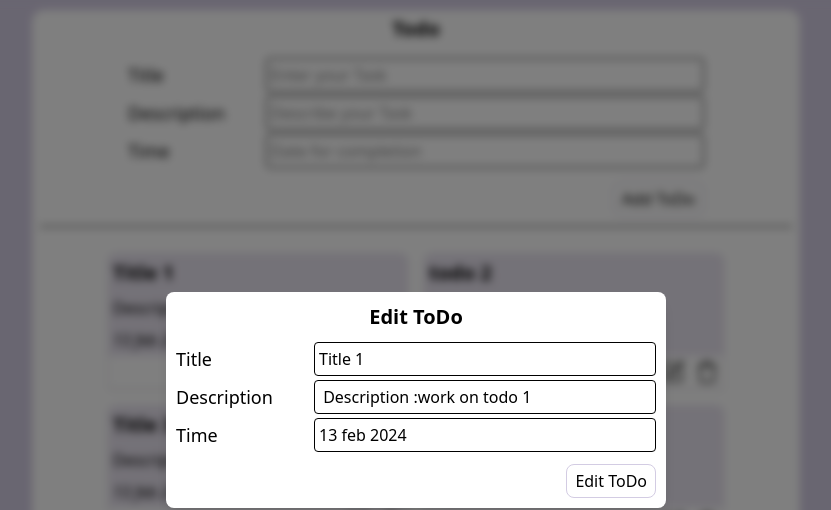
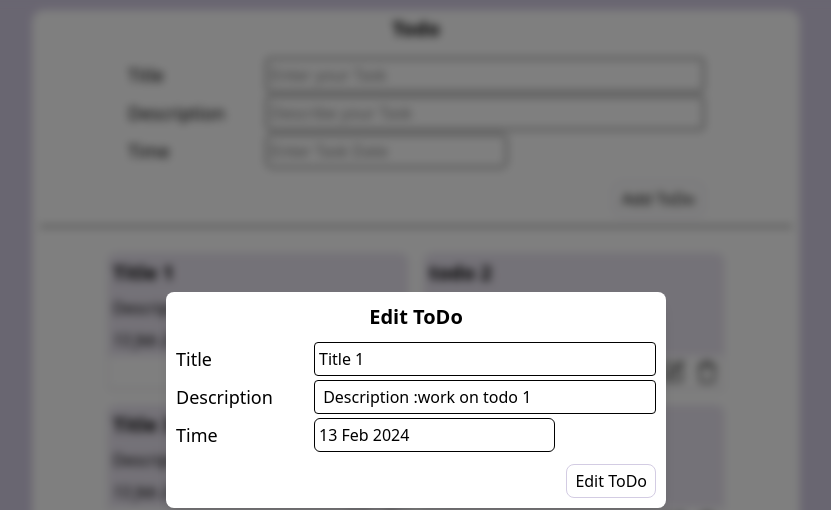
Before and after one commit to zeidkazi/todo_assignment, a React (Vite) app: page / in a window 1280 px wide. Both pictures are taken after a click on the button 581 px from the left and 372 px from the top of the page. Shown: the top 510 px of the page, without its empty margins (224-1055 px from the left). Built offline with nearby package versions, Linux system fonts and the light colour scheme; data requests are answered from the project's data file.

Commit message:
Add: react date picker for dates

```diff
--- a/src/components/AddTodo.tsx
+++ b/src/components/AddTodo.tsx
@@ -1,13 +1,15 @@
 import { yupResolver } from "@hookform/resolvers/yup";
-import { useForm } from "react-hook-form";
+import { Controller, useForm } from "react-hook-form";
 import * as yup from "yup";
 import { addTodo } from "../api/api";
 import { useMutation, useQueryClient } from "@tanstack/react-query";
+import DatePicker from "react-datepicker";
+import "react-datepicker/dist/react-datepicker.css";
 
 export const formSchema = yup.object().shape({
   title: yup.string().required("Title required"),
   description: yup.string().required("Description required"),
-  time: yup.date().required("Time required"),
+  time: yup.date().nullable().required("Time required"),
 });
 
 const AddTodo = () => {
@@ -15,6 +17,7 @@ const AddTodo = () => {
     register,
     handleSubmit,
     reset,
+    control,
     formState: { errors },
   } = useForm({ resolver: yupResolver(formSchema) });
 
@@ -47,7 +50,7 @@ const AddTodo = () => {
               {...register("title")}
               className={`w-full outline-none border rounded p-xs ${
                 errors?.title
-                  ? "focus:border-red-500"
+                  ? "border-red-500"
                   : "focus:border-background"
               }`}
             />
@@ -69,7 +72,7 @@ const AddTodo = () => {
               {...register("description")}
               className={`w-full outline-none border rounded p-xs ${
                 errors?.description
-                  ? "focus:border-red-500"
+                  ? "border-red-500"
                   : "focus:border-background"
               }`}
             />
@@ -86,16 +89,23 @@ const AddTodo = () => {
             Time
           </label>
           <div className="grow">
-            <input
-              type="text"
-              id="time"
-              placeholder="Date for completion"
-              {...register("time")}
-              className={`w-full outline-none border rounded p-xs ${
-                errors?.time
-                  ? "focus:border-red-500"
-                  : "focus:border-background"
-              }`}
+            <Controller
+              name="time"
+              control={control}
+              render={({ field }) => (
+                <DatePicker
+                  selected={field.value}
+                  onChange={(date) => field.onChange(date)}
+                  className={`w-full p-xs border rounded-md outline-none ${
+                    errors.time
+                      ? "border-red-500"
+                      : "focus:border-background"
+                  }`}
+                  placeholderText="Enter Task Date"
+                  dateFormat="dd MMM yyyy"
+                  minDate={new Date()}
+                />
+              )}
             />
             {errors && errors.time ? (
               <p className="text-xs text-red-500">{errors.time?.message}</p>
--- a/src/components/EditModal.tsx
+++ b/src/components/EditModal.tsx
@@ -1,14 +1,16 @@
-import { useForm } from "react-hook-form";
+import { Controller, useForm } from "react-hook-form";
 import { EditModalProps } from "../types";
 import { yupResolver } from "@hookform/resolvers/yup";
 import { formSchema } from "./AddTodo";
 import { useMutation, useQueryClient } from "@tanstack/react-query";
 import { editTodo } from "../api/api";
+import DatePicker from "react-datepicker";
 
 const EditModal = ({ setClose, todo }: EditModalProps) => {
   const {
     register,
     handleSubmit,
+    control,
     formState: { errors },
   } = useForm({
     resolver: yupResolver(formSchema),
@@ -77,15 +79,23 @@ const EditModal = ({ setClose, todo }: EditModalProps) => {
             <label htmlFor="title" className="w-32 text-base md:text-large">
               Time
             </label>
-            <input
-              type="text"
-              id="time"
-              {...register("time")}
-              className={`grow outline-none border rounded p-xs ${
-                errors?.time
-                  ? "focus:border-red-500"
-                  : "focus:border-background"
-              }`}
+            <Controller
+              name="time"
+              control={control}
+              render={({ field }) => (
+                <DatePicker
+                  selected={field.value}
+                  onChange={(date) => field.onChange(date)}
+                  className={`w-full p-xs border rounded-md outline-none ${
+                    errors.time
+                      ? "border-red-500"
+                      : "focus:border-background"
+                  }`}
+                  placeholderText="Enter Task Date"
+                  dateFormat="dd MMM yyyy"
+                  minDate={new Date()}
+                />
+              )}
             />
           </div>
           <div className="w-full flex items-center justify-end pt-sm">
--- a/src/types.ts
+++ b/src/types.ts
@@ -7,6 +7,7 @@ export interface TodoType {
 
 export interface TodoListProps {
   data: TodoType[];
+  isLoading: boolean;
 }
 
 export interface TodoCardProps {
@@ -21,11 +22,11 @@ export interface AddTodoType {
 }
 
 export interface EditModalProps {
-    setClose :React.Dispatch<React.SetStateAction<boolean>>,
-    todo: TodoType
+  setClose: React.Dispatch<React.SetStateAction<boolean>>;
+  todo: TodoType;
 }
 
 export interface EditTodoType {
-    id:number
-    todo: AddTodoType
+  id: number;
+  todo: AddTodoType;
 }
```
